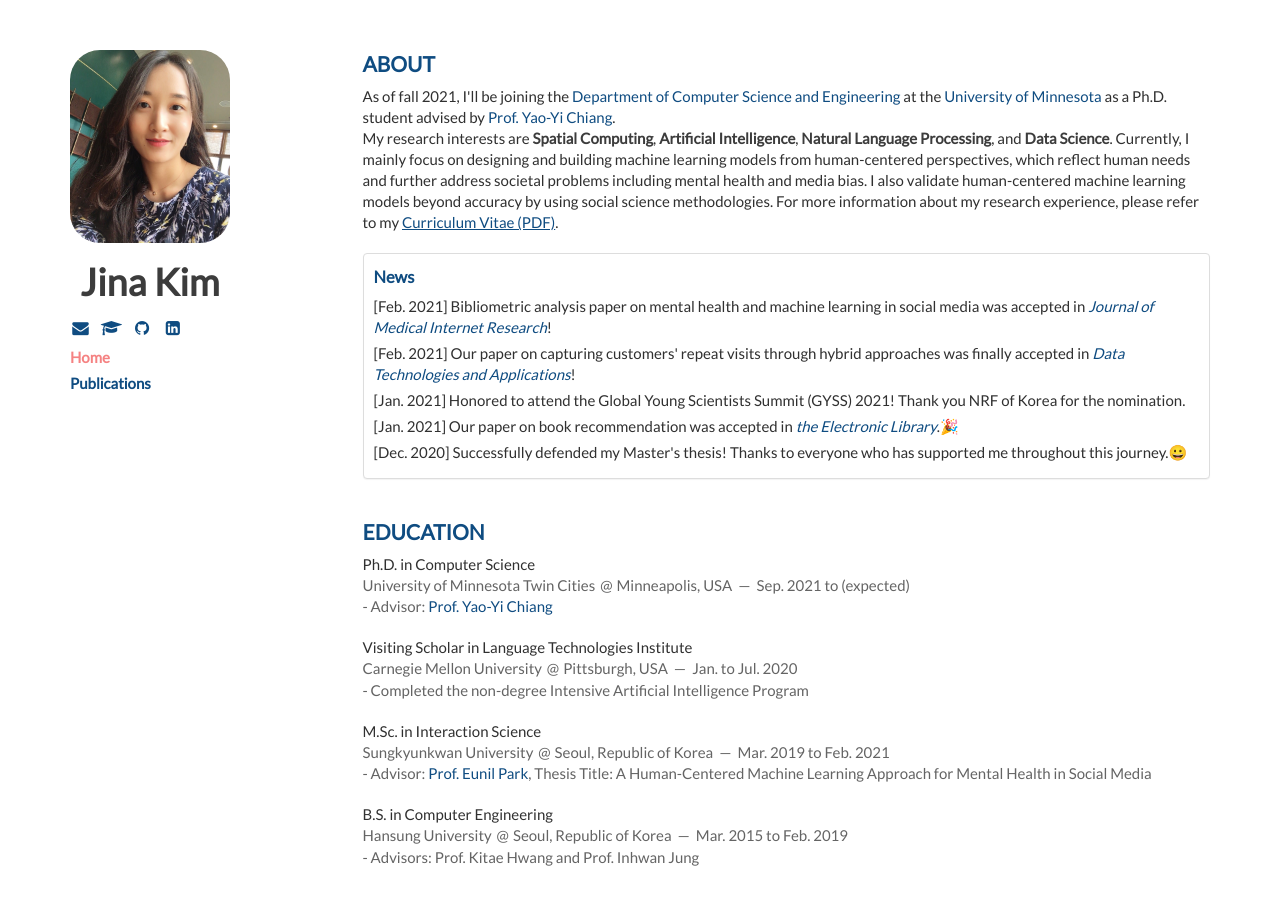
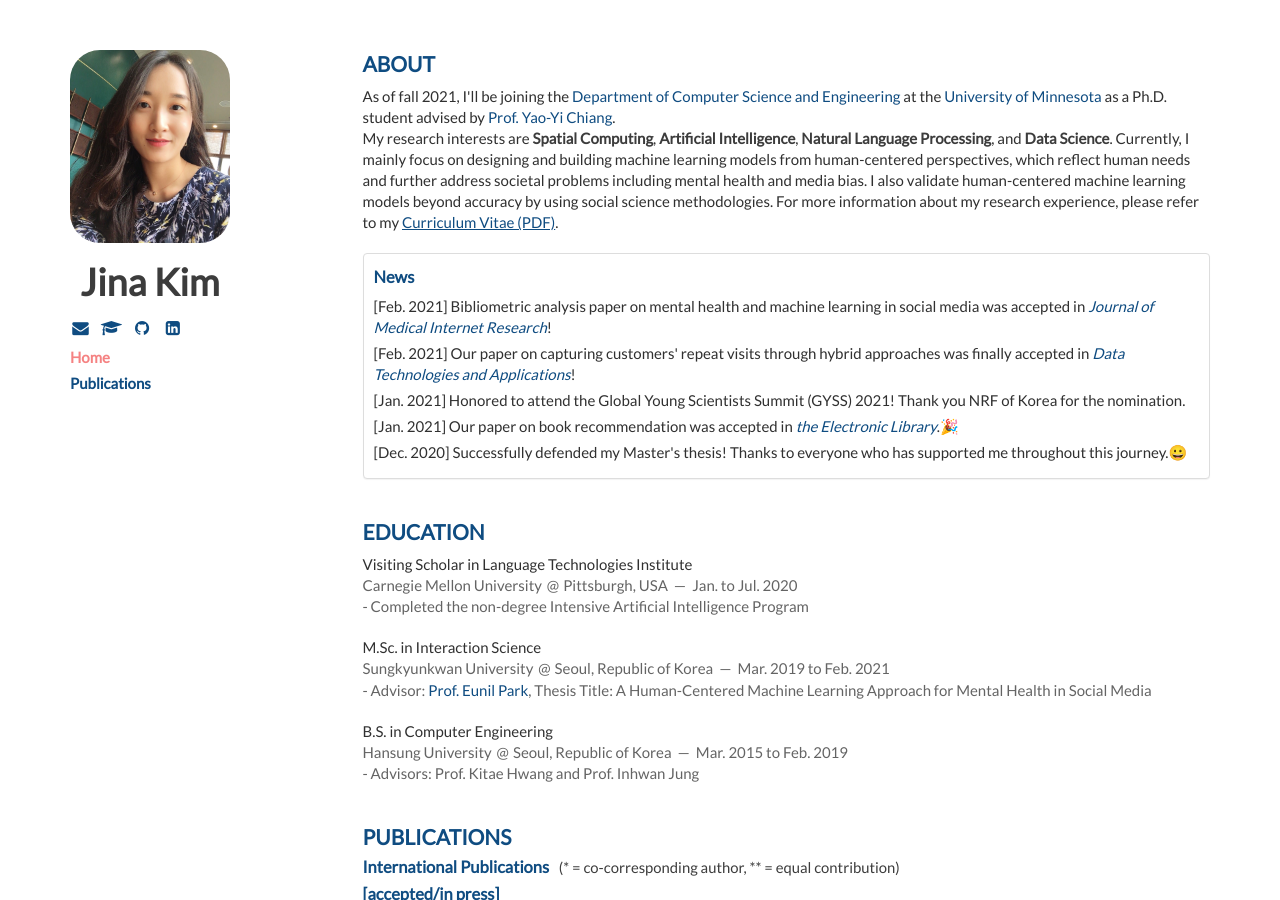
Before and after one commit to Jina-Kim/Jina-Kim.github.io, a Jekyll site: the page built from index.html, in a window 1280 px wide and 900 px high. Built offline with Jekyll 4.4.1, drawn with Linux system fonts in a browser that asks for light colours; nearby versions of some CDN libraries; the list of posts is cut into pages by our own code.

Commit message:
Update education.html

```diff
--- a/_includes/education.html
+++ b/_includes/education.html
@@ -1,14 +1,5 @@
 <div class="content">
     <h1>Education</h1>
-
-    <article>
-        <header>
-            Ph.D. in Computer Science<br>
-            <span>University of Minnesota Twin Cities</span>
-            <span><address>Minneapolis, USA</address><time>Sep. 2021 to (expected)</time></span><br>
-            <span>- Advisor: <a href="https://yaoyichi.github.io/">Prof. Yao-Yi Chiang</a></span>
-        </header>
-    </article>
 
     <article>
         <header>
```
Also changed, not shown: _layouts/layout.html (line endings or trailing spaces).
